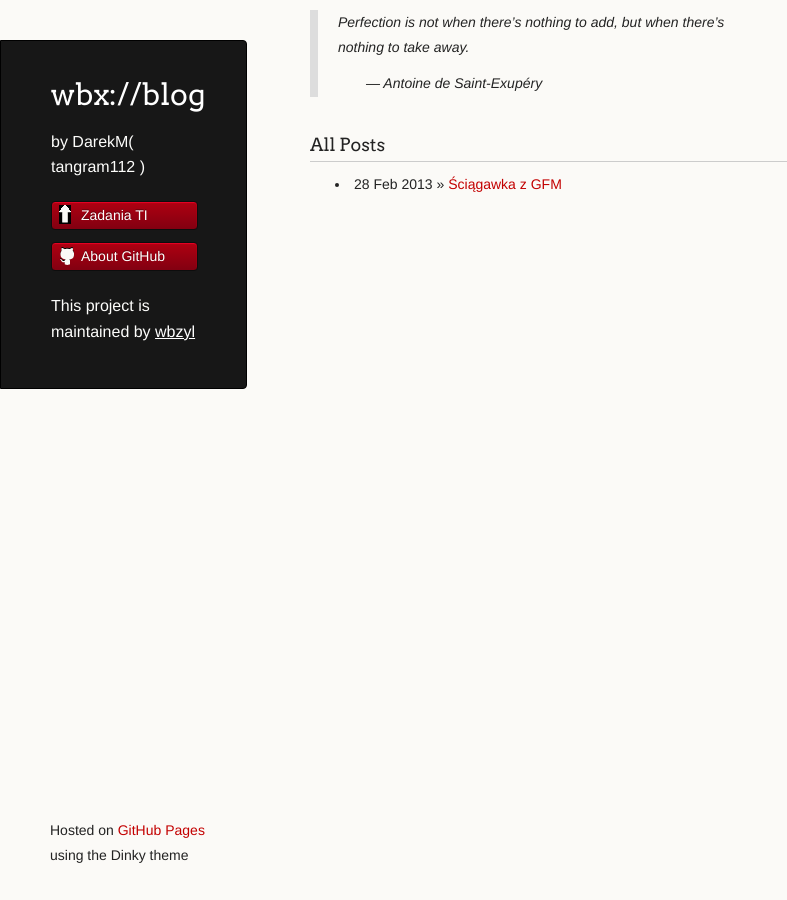
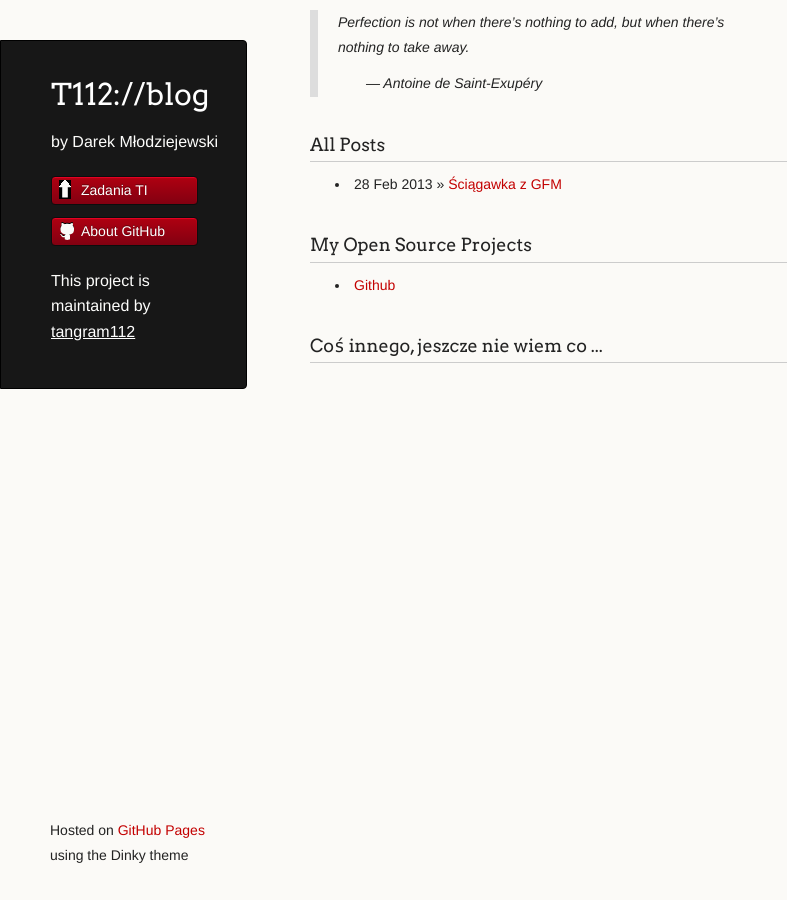
Before and after one commit to tangram112/t112blog, a Jekyll site: the page built from index.html, in a window 1280 px wide. Shown: the whole page, without its empty margins (0-787 px from the left). Built offline with Jekyll 4.4.1, drawn with Linux system fonts in a browser that asks for light colours; Markdown is read by kramdown in place of the engine named in the settings.

Commit message:
Zmiany bloga v1

```diff
--- a/_layouts/index.html
+++ b/_layouts/index.html
@@ -18,9 +18,9 @@
     <div class="wrapper">
       <header>
         <h1 class="header">{{ page.title }}</h1>
-        <p class="header">by DarekM( tangram112 )</p>
+        <p class="header">by Darek Młodziejewski</p>
         <ul>
-<!--
+<!-- dartst
           <li class="download"><a class="buttons" href="https://github.com/wbzyl/jekyll-template/zipball/dinky-theme">Download ZIP</a></li>
           <li class="download"><a class="buttons" href="https://github.com/wbzyl/jekyll-template/tarball/dinky-theme">Download TAR</a></li>
           <li><a class="buttons github" href="https://github.com/wbzyl/jekyll-template/tree/dinky-theme">View On GitHub</a></li>
@@ -28,7 +28,7 @@
           <li><a class="buttons-arrow-up" href="http://tangram112.github.com/">Zadania TI</a></li>
           <li><a class="buttons github" href="https://github.com/">About GitHub</a></li>
         </ul>
-        <p class="header">This project is maintained by <a class="header name" href="https://github.com/wbzyl">wbzyl</a></p>
+        <p class="header">This project is maintained by <a class="header name" href="https://github.com/tangram112">tangram112</a></p>
       </header>
       <article>
         <blockquote>
--- a/index.html
+++ b/index.html
@@ -1,6 +1,6 @@
 ---
 layout: index
-title: "wbx://blog"
+title: "T112://blog"
 ---
 <h3>All Posts</h3>
 <ul class="posts">
@@ -9,76 +9,9 @@ title: "wbx://blog"
   {% endfor %}
 </ul>
 
-<!--
 <h3>My Open Source Projects</h3>
 <ul class="posts">
-  <li><a href="http://github.com/wbzyl/">Github</a>
+  <li><a href="http://github.com/tangram112/">Github</a>
 </ul>
 
-<h3>Instalacja szablonu</h3>
-
-<ul>
-<li>Rejestrujemy się na serverze <a href="http://github.com">GitHub</a>
-  (wybieramy <b>Free Plan</b>) i logujemy się na swoim koncie.
-<li>Tworzymy nowe repozytorium o nazwie <b>TWÓJ_LOGIN.github.com</b>.
-<li>Wchodzimy na stronę <a href="http://wbzyl.github.com/">wb://blog</a>
-  skąd pobieramy archiwum ZIP lub TAR.
-<li>Rozpakowujemy archiwum, przechodzimy do utworzonego katalogu.
-</ul>
-
-<p>Przykładowo:</p>
-<pre>unzip wbzyl-jekyll-template-96be463.zip   # dla ZIP
-tar zxvf wbzyl-jekyll-template-96be463.tar.gz  # dla TAR
-cd wbzyl-jekyll-template-96be463
-</pre>
-
-<p>Następnie edytujemy te dwa <i>tasks</i> z pliku <i>Rakefile</i>
-(zamieniasz <i>wbzyl</i> na <i>TWÓJ_LOGIN</i>):</p>
-<pre>desc "Add wbzyl/wbzyl.github.com.git as remote"
-task :setup do
-  sh "git remote add github git@github.com:wbzyl/wbzyl.github.com.git"
-end
-
-desc "Deploy master branch to wbzyl.github.com master branch"
-task :deploy do
-  sh "git push github master"
-end
-</pre>
-
-<p>Po kilku minutach znajdziesz swój blog tutaj:</p>
-<pre>
-http://TWÓJ_LOGIN.github.com/
-</pre>
-
-
-<h3>Rather Drive Stick?</h3>
-
-<p>If you prefer to not use the automatic generator, push a branch
-named <code>gh-pages</code> to your repository to create a page
-manually. In addition to supporting regular HTML content, GitHub Pages
-support Jekyll, a simple, blog aware static site generator written by
-our own Tom Preston-Werner. Jekyll makes it easy to create site-wide
-headers and footers without having to copy them across every page. It
-also offers intelligent blog support and other advanced templating
-features.</p>
-
-<h3>Authors and Contributors</h3>
-
-<p>You can <a href="https://github.com/blog/821"
-class="user-mention">@mention</a> a GitHub username to generate a link
-to their profile. The resulting <code>&lt;a&gt;</code> element will
-link to the contributor's GitHub Profile. For example: In 2007, Chris
-Wanstrath (<a href="https://github.com/defunkt"
-class="user-mention">@defunkt</a>), PJ Hyett
-(<a href="https://github.com/pjhyett"
-class="user-mention">@pjhyett</a>), and Tom Preston-Werner
-(<a href="https://github.com/mojombo"
-class="user-mention">@mojombo</a>) founded GitHub.</p>
-
-<h3>Support or Contact</h3>
-
-<p>Having trouble with Pages? Check out the documentation
-at <a href="http://help.github.com/pages">http://help.github.com/pages</a>
-or contact <a href="mailto:support@github.com">support@github.com</a>
-and we’ll help you sort it out.</p>
--->
+<h3>Coś innego, jeszcze nie wiem co ...</h3>
```
